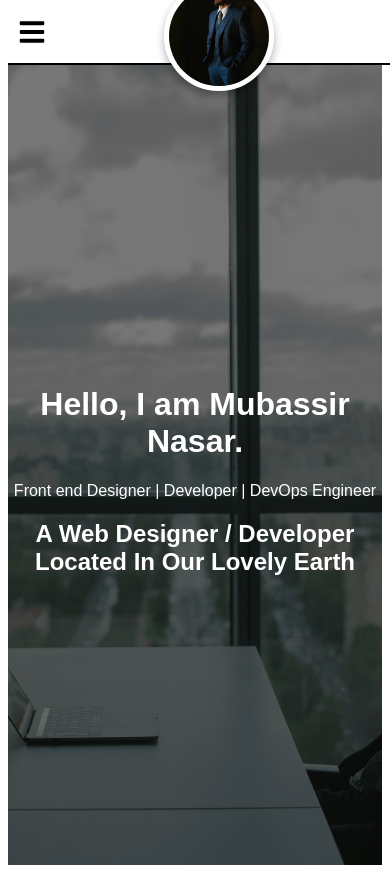
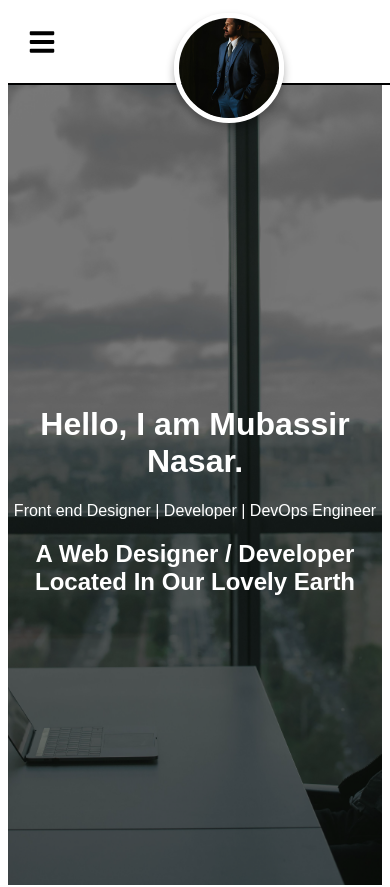
Before and after one commit to mbr0775/mbrportfolio, a React (Create React App) app: page / in a window 390 px wide. Shown: the top 887 px of the page. Built offline with nearby package versions, Linux system fonts and the light colour scheme.

Commit message:
changes to navbar heading

```diff
--- a/src/index.css
+++ b/src/index.css
@@ -65,7 +65,7 @@
   border-radius: 50%;
   position: absolute;
   top: 50%;
-  transform: translateY(-50%);
+  transform: translateY(-30%);
   border: 5px solid white;
   object-fit: cover;
   box-shadow: 0 5px 8px rgba(0, 0, 0, 0.3);
@@ -76,7 +76,7 @@
   .navigation {
     flex-wrap: wrap;
     height: auto;
-    padding: 10px;
+    padding: 20px;
   }
 
   .menu-icon {
```
